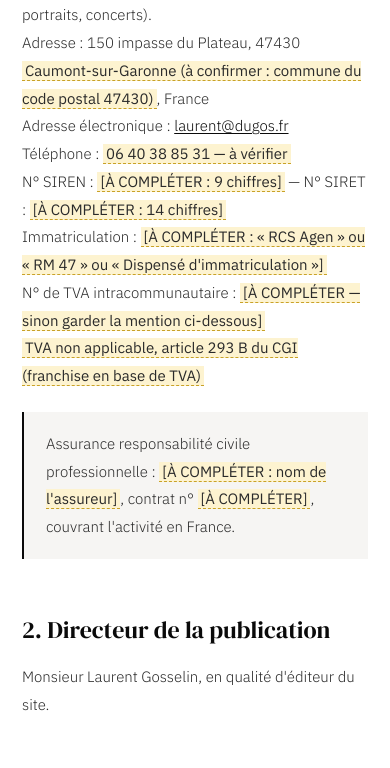
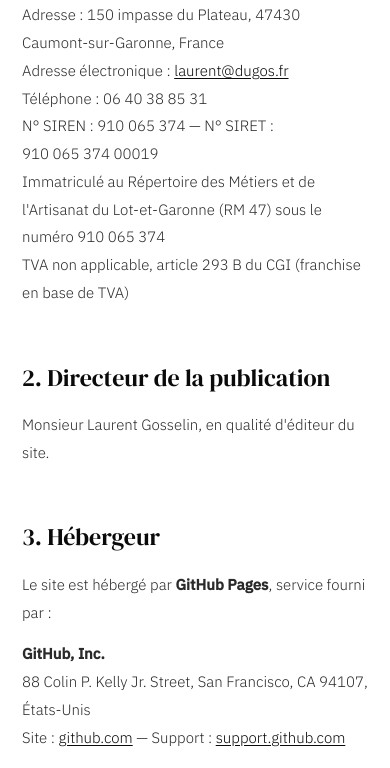
Before and after one commit to clement-gosselin47/dugos-photo, a website: page mentions-legales/index.html in a window 390 px wide. Shown: the part 849-1617 px from the top of the page. Drawn offline with Linux system fonts and the light colour scheme.

Commit message:
Pages légales : renseigne les infos manquantes
- SIREN 910 065 374, SIRET 910 065 374 00019
- Immatriculation : Répertoire des Métiers et de l'Artisanat du
  Lot-et-Garonne (RM 47), n° 910 065 374
- TVA non applicable, article 293 B du CGI (franchise en base)
- Bloc assurance RC Pro retiré (non souscrite)
- Adresse confirmée : 47430 Caumont-sur-Garonne
- Téléphone 06 40 38 85 31 confirmé
- Les 2 pages datées du 9 septembre 2026
- Note hébergeur passée en commentaire HTML

Plus aucun marqueur [À COMPLÉTER] / surlignage sur les pages légales.

Co-Authored-By: Claude Sonnet 5 <noreply@anthropic.com>

```diff
--- a/mentions-legales/index.html
+++ b/mentions-legales/index.html
@@ -46,7 +46,7 @@
 
     <main class="legal">
       <h1 class="legal__title">Mentions légales</h1>
-      <p class="legal__updated">Dernière mise à jour : <span class="todo">à dater le jour de la mise en ligne</span></p>
+      <p class="legal__updated">Dernière mise à jour : 9 septembre 2026</p>
 
       <nav class="legal__toc" aria-label="Sommaire">
         <ol>
@@ -67,19 +67,14 @@
         <strong>Laurent Gosselin</strong>, entrepreneur individuel (mention « EI »),
         exerçant sous le nom commercial <strong>Dugos Photographie</strong> —
         activité de photographe (mariages, portraits, concerts).<br />
-        Adresse : 150 impasse du Plateau, 47430 <span class="todo">Caumont-sur-Garonne (à confirmer : commune du code postal 47430)</span>, France<br />
+        Adresse : 150 impasse du Plateau, 47430 Caumont-sur-Garonne, France<br />
         Adresse électronique : <a href="mailto:laurent@dugos.fr">laurent@dugos.fr</a><br />
-        Téléphone : <span class="todo">06&nbsp;40&nbsp;38&nbsp;85&nbsp;31 — à vérifier</span><br />
-        N° SIREN : <span class="todo">[À COMPLÉTER : 9 chiffres]</span> —
-        N° SIRET : <span class="todo">[À COMPLÉTER : 14 chiffres]</span><br />
-        Immatriculation : <span class="todo">[À COMPLÉTER : « RCS Agen » ou « RM 47 » ou « Dispensé d'immatriculation »]</span><br />
-        N° de TVA intracommunautaire : <span class="todo">[À COMPLÉTER — sinon garder la mention ci-dessous]</span><br />
-        <span class="todo">TVA non applicable, article 293 B du CGI (franchise en base de TVA)</span>
+        Téléphone : 06&nbsp;40&nbsp;38&nbsp;85&nbsp;31<br />
+        N° SIREN : 910&nbsp;065&nbsp;374 —
+        N° SIRET : 910&nbsp;065&nbsp;374&nbsp;00019<br />
+        Immatriculé au Répertoire des Métiers et de l'Artisanat du Lot-et-Garonne (RM&nbsp;47) sous le numéro 910&nbsp;065&nbsp;374<br />
+        TVA non applicable, article 293&nbsp;B du CGI (franchise en base de TVA)
       </p>
-      <div class="legal__box">
-        <p>Assurance responsabilité civile professionnelle : <span class="todo">[À COMPLÉTER : nom de l'assureur]</span>,
-        contrat n° <span class="todo">[À COMPLÉTER]</span>, couvrant l'activité en France.</p>
-      </div>
 
       <h2 id="directeur">2. Directeur de la publication</h2>
       <p>Monsieur Laurent Gosselin, en qualité d'éditeur du site.</p>
@@ -92,7 +87,8 @@
         Site : <a href="https://github.com" target="_blank" rel="noopener">github.com</a> —
         Support : <a href="https://support.github.com" target="_blank" rel="noopener">support.github.com</a>
       </p>
-      <p class="todo">[Si tu changes d'hébergeur — OVH, o2switch, Netlify… — remplace ce bloc par le nom, l'adresse et le téléphone du nouvel hébergeur.]</p>
+      <!-- Si l'hébergeur change (OVH, o2switch, Netlify…), remplacer le bloc GitHub ci-dessus par le nom, l'adresse et le téléphone du nouvel hébergeur. -->
+
 
       <h2 id="pi">4. Propriété intellectuelle</h2>
       <p>
```
Also changed, not shown: confidentialite/index.html (+2 -2 lines).
